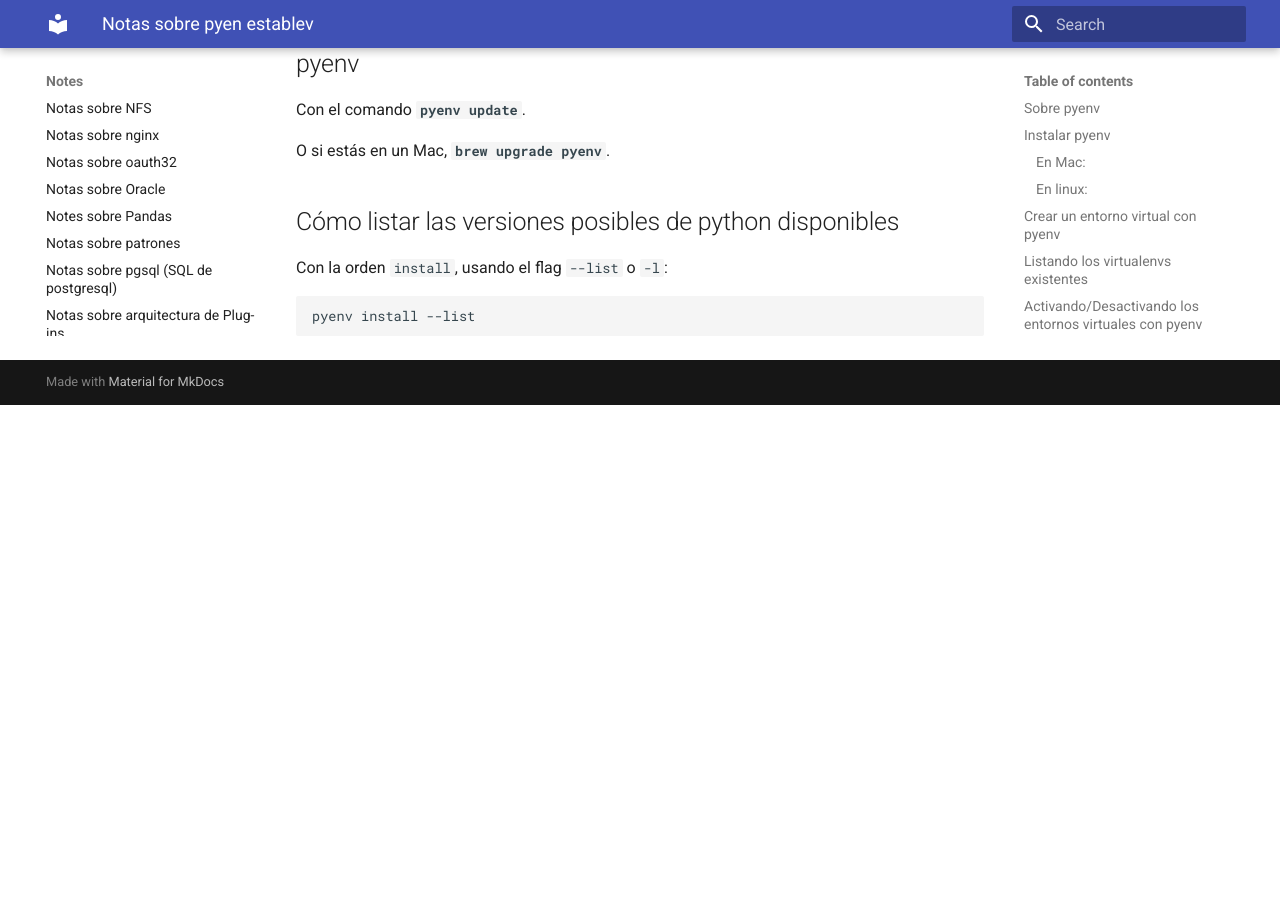
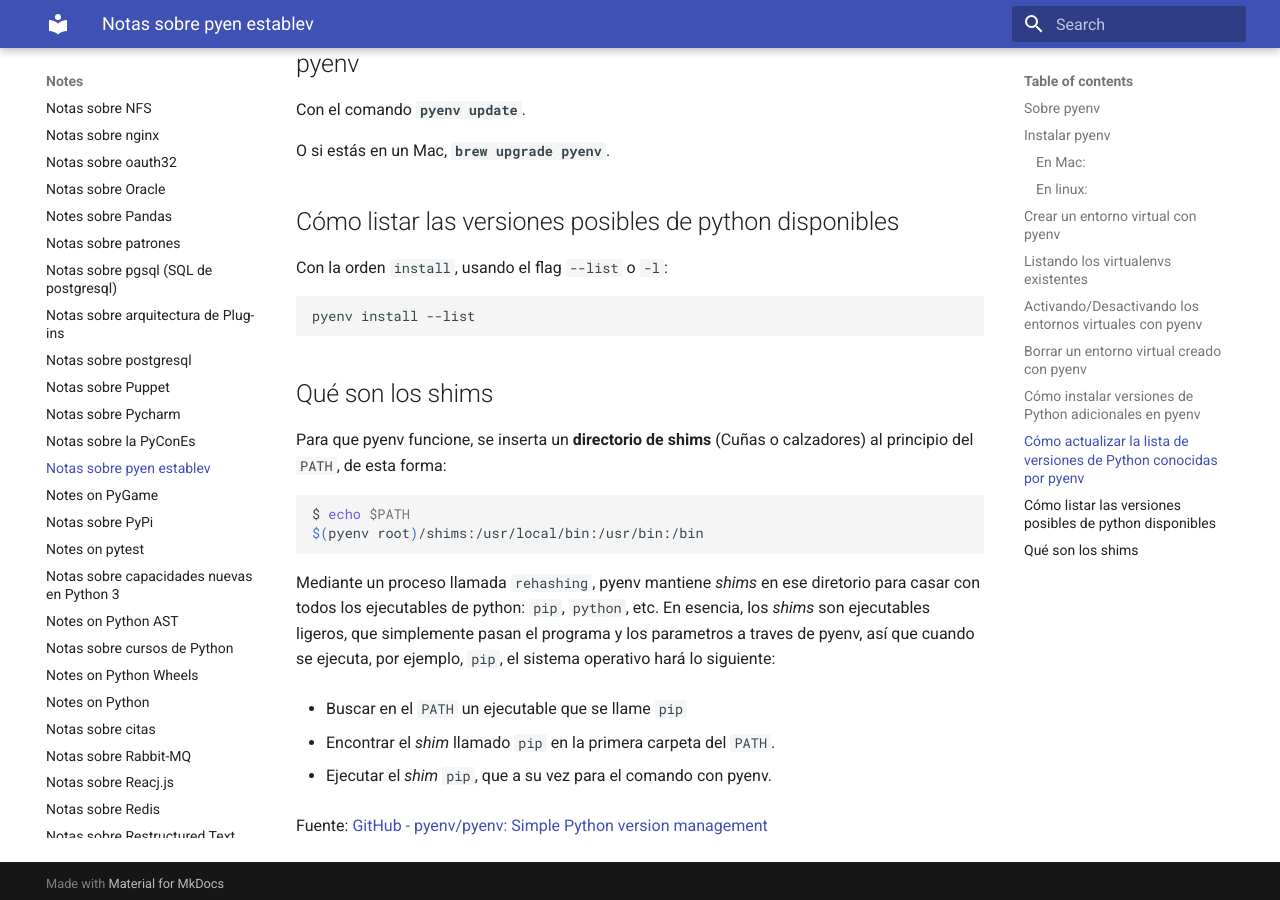
Before and after one commit to euribates/notes, an MkDocs documentation site: the page built from docs/notes-on-pyenv.md, in a window 1280 px wide and 900 px high, scrolled down 2225 px. Built offline with MkDocs 1.6.1 and Material for MkDocs 9.7.7, drawn with Linux system fonts in a browser that asks for light colours; before the commit the page ends 2630 px from its top, so only the background shows below that; some of the changed text lies outside the part shown.

Commit message:
Fixed typo

````diff
--- a/docs/notes-on-pyenv.md
+++ b/docs/notes-on-pyenv.md
@@ -85,7 +85,7 @@ pyenv activate <name>
 pyenv deactivate
 ```
 
-## Borrar un entorno virtual creaco con pyenv
+## Borrar un entorno virtual creado con pyenv
 
 Usaremos el comando `unnistall` de `pyenv`:
 
@@ -118,3 +118,25 @@ Con la orden `install`, usando el flag `--list` o `-l`:
 ```shell
 pyenv install --list
 ```
+
+
+## Qué son los shims
+
+Para que pyenv funcione, se inserta un **directorio de shims** (Cuñas o
+calzadores) al principio del `PATH`, de esta forma:
+
+```shell
+$ echo $PATH
+$(pyenv root)/shims:/usr/local/bin:/usr/bin:/bin
+```
+
+Mediante un proceso llamada `rehashing`, pyenv mantiene _shims_ en ese diretorio para casar con todos los ejecutables de python: `pip`, `python`, etc. En esencia, los _shims_ son ejecutables ligeros, que simplemente pasan el programa y los parametros a traves de pyenv, así que cuando se ejecuta, por ejemplo, `pip`, el sistema operativo hará lo siguiente:
+
+- Buscar en el `PATH` un ejecutable que se llame `pip`
+
+- Encontrar el _shim_ llamado `pip` en la primera carpeta del `PATH`.
+
+- Ejecutar el _shim_ `pip`, que a su vez para el comando con pyenv.
+
+Fuente:
+[GitHub - pyenv/pyenv: Simple Python version management](https://github.com/pyenv/pyenv)
````
